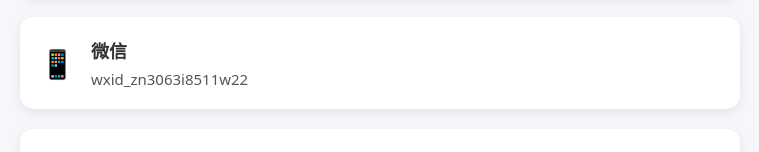
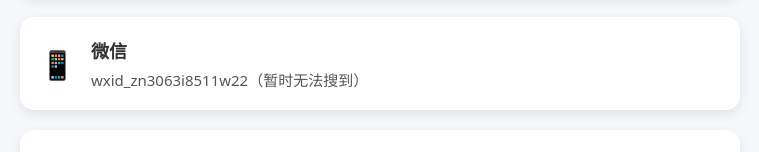
Before and after one commit to KangKangbai/my-website, a plain HTML site: page contact.html in a window 1280 px wide. Shown: the part 201-353 px from the top of the page, without its empty margins (260-1019 px from the left). Drawn offline with Linux system fonts and the light colour scheme.

Commit message:
Update contact.html

```diff
--- a/contact.html
+++ b/contact.html
@@ -82,7 +82,7 @@
       <div class="icon">📱</div>
       <div class="info">
         <h2>微信</h2>
-        <p>wxid_zn3063i8511w22</p>
+        <p>wxid_zn3063i8511w22（暂时无法搜到）</p>
       </div>
     </div>
 
```
